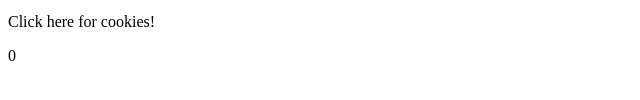
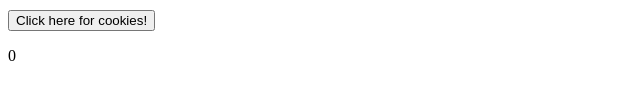
Before and after one commit to zunzix/zunzix.github.io, a plain HTML site: page mixie/index1.html in a window 1280 px wide. Shown: the part 326-426 px from the top of the page, without its empty margins (0-640 px from the left). Drawn offline with Linux system fonts and the light colour scheme.

Commit message:
Update index1.html

```diff
--- a/mixie/index1.html
+++ b/mixie/index1.html
@@ -10,7 +10,7 @@
 <a href="index.html">Click here to go back</a>
 </pre>
 
-<p id="icon" onclick="task();">Click here for cookies!</p>
+<button id="icon" onclick="task();">Click here for cookies!</button>
 <p id="score">0</p>
 
 <script>
```
